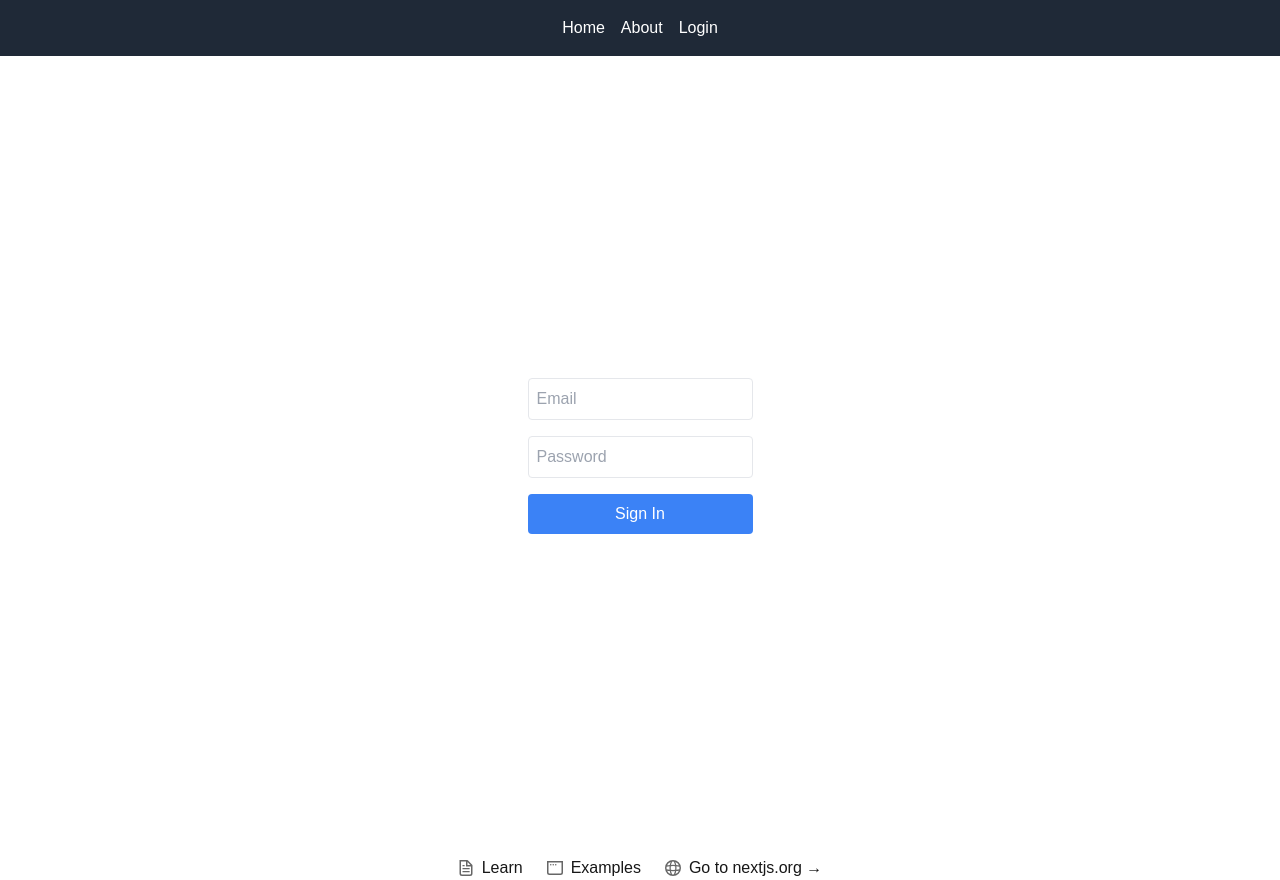
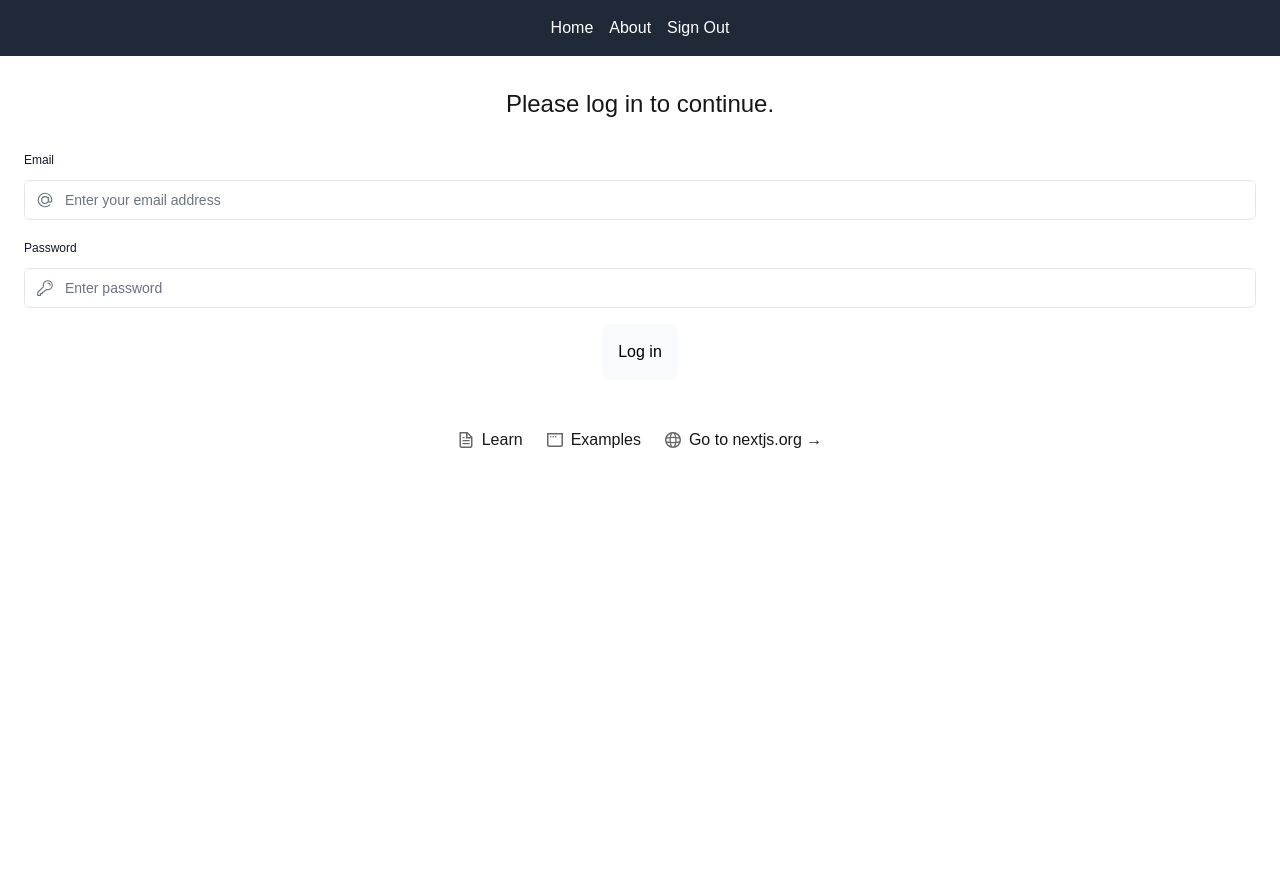
Before and after one commit to Bdmnss/tbc-next-project, a Next.js app: page /login in a window 1280 px wide. After the commit the page ends 800 px from the top, so only its background shows below. Built offline with nearby package versions, Linux system fonts and the light colour scheme; no server answers.

Commit message:
Update authentification according next/learn

```diff
--- a/app/api/auth/[...nextauth].ts
+++ /dev/null
@@ -1,36 +0,0 @@
-import NextAuth from "next-auth";
-import CredentialsProvider from "next-auth/providers/credentials";
-import { connectToDatabase } from "@/app/seed/db";
-import bcrypt from "bcrypt";
-
-export default NextAuth({
-  providers: [
-    CredentialsProvider({
-      name: "Credentials",
-      credentials: {
-        email: { label: "Email", type: "text" },
-        password: { label: "Password", type: "password" },
-      },
-      authorize: async (credentials) => {
-        const client = await connectToDatabase();
-        const res = await client.query("SELECT * FROM users WHERE email = $1", [
-          credentials?.email,
-        ]);
-        await client.end();
-
-        const user = res.rows[0];
-        if (
-          user &&
-          (await bcrypt.compare(credentials?.password as string, user.password))
-        ) {
-          return { id: user.id, name: user.name, email: user.email };
-        }
-        return null;
-      },
-    }),
-  ],
-  pages: {
-    signIn: "/login",
-  },
-  secret: process.env.AUTH_SECRET,
-});
--- a/app/lib/actions.ts
+++ b/app/lib/actions.ts
@@ -1,6 +1,6 @@
 "use server";
 
-import { signIn } from "next-auth/react";
+import { signIn } from "@/auth";
 import { AuthError } from "next-auth";
 
 export async function authenticate(
@@ -8,11 +8,7 @@
   formData: FormData
 ) {
   try {
-    const signInData: { [key: string]: string } = {};
-    formData.forEach((value, key) => {
-      signInData[key] = value.toString();
-    });
-    await signIn("credentials", signInData);
+    await signIn("credentials", formData);
   } catch (error) {
     if (error instanceof AuthError) {
       switch (error.type) {
--- a/app/login/page.tsx
+++ b/app/login/page.tsx
@@ -1,50 +1,83 @@
 "use client";
 
-import { signIn } from "next-auth/react";
-import { useState } from "react";
+import {
+  AtSymbolIcon,
+  KeyIcon,
+  ExclamationCircleIcon,
+} from "@heroicons/react/24/outline";
+import { useActionState } from "react";
+import { authenticate } from "@/app/lib/actions";
 
-export default function Login() {
-  const [email, setEmail] = useState("");
-  const [password, setPassword] = useState("");
-
-  const handleSubmit = async (e: React.FormEvent) => {
-    e.preventDefault();
-    const result = await signIn("credentials", {
-      redirect: false,
-      email,
-      password,
-    });
-
-    if (result?.error) {
-      console.error("Failed to sign in:", result.error);
-    } else {
-      window.location.href = "/";
-    }
-  };
+export default function LoginForm() {
+  const [errorMessage, formAction, isPending] = useActionState(
+    authenticate,
+    undefined
+  );
 
   return (
-    <div className="flex items-center justify-center min-h-screen">
-      <form onSubmit={handleSubmit} className="flex flex-col gap-4">
+    <form action={formAction} className="space-y-3">
+      <div className="flex flex-col justify-center items-center rounded-lg px-6 pb-4 pt-8">
+        <h1 className={`mb-3 text-2xl`}>Please log in to continue.</h1>
+        <div className="w-full">
+          <div>
+            <label
+              className="mb-3 mt-5 block text-xs font-medium text-gray-900"
+              htmlFor="email"
+            >
+              Email
+            </label>
+            <div className="relative">
               <input
+                className="peer block w-full rounded-md border border-gray-200 text-black py-[9px] pl-10 text-sm outline-2 placeholder:text-gray-500"
+                id="email"
                 type="email"
-          value={email}
-          onChange={(e) => setEmail(e.target.value)}
-          placeholder="Email"
-          className="border p-2 rounded text-black"
+                name="email"
+                placeholder="Enter your email address"
                 required
               />
+              <AtSymbolIcon className="pointer-events-none absolute left-3 top-1/2 h-[18px] w-[18px] -translate-y-1/2 text-gray-500 peer-focus:text-gray-900" />
+            </div>
+          </div>
+          <div className="mt-4">
+            <label
+              className="mb-3 mt-5 block text-xs font-medium text-gray-900"
+              htmlFor="password"
+            >
+              Password
+            </label>
+            <div className="relative">
               <input
+                className="peer block w-full rounded-md border border-gray-200 text-black py-[9px] pl-10 text-sm outline-2 placeholder:text-gray-500"
+                id="password"
                 type="password"
-          value={password}
-          onChange={(e) => setPassword(e.target.value)}
-          placeholder="Password"
-          className="border p-2 rounded text-black"
+                name="password"
+                placeholder="Enter password"
                 required
+                minLength={6}
               />
-        <button type="submit" className="bg-blue-500 text-white p-2 rounded">
-          Sign In
+              <KeyIcon className="pointer-events-none absolute left-3 top-1/2 h-[18px] w-[18px] -translate-y-1/2 text-gray-500 peer-focus:text-gray-900" />
+            </div>
+          </div>
+        </div>
+        <button
+          className="mt-4 bg-gray-50 text-black p-4 rounded-lg"
+          aria-disabled={isPending}
+        >
+          Log in
         </button>
+        <div
+          className="flex h-8 items-end space-x-1"
+          aria-live="polite"
+          aria-atomic="true"
+        >
+          {errorMessage && (
+            <>
+              <ExclamationCircleIcon className="h-5 w-5 text-red-500" />
+              <p className="text-sm text-red-500">{errorMessage}</p>
+            </>
+          )}
+        </div>
+      </div>
     </form>
-    </div>
   );
 }
--- a/auth.config.ts
+++ b/auth.config.ts
@@ -7,12 +7,12 @@
   callbacks: {
     authorized({ auth, request: { nextUrl } }) {
       const isLoggedIn = !!auth?.user;
-      const isOnHome = nextUrl.pathname.startsWith("/");
-      if (isOnHome) {
+      const isOnDashboard = nextUrl.pathname.startsWith("/dashboard");
+      if (isOnDashboard) {
         if (isLoggedIn) return true;
         return false;
       } else if (isLoggedIn) {
-        return Response.redirect(new URL("/", nextUrl));
+        return Response.redirect(new URL("/dashboard", nextUrl));
       }
       return true;
     },
--- a/components/ClientLayout.tsx
+++ b/components/ClientLayout.tsx
@@ -1,6 +1,5 @@
 "use client";
 
-import { SessionProvider } from "next-auth/react";
 import Header from "@/components/Header";
 import Footer from "@/components/Footer";
 
@@ -10,10 +9,10 @@
   children: React.ReactNode;
 }) {
   return (
-    <SessionProvider>
+    <>
       <Header />
       {children}
       <Footer />
-    </SessionProvider>
+    </>
   );
 }
--- a/components/Header.tsx
+++ b/components/Header.tsx
@@ -1,11 +1,9 @@
 "use client";
 
 import Link from "next/link";
-import { signOut, useSession } from "next-auth/react";
+import { signOut } from "next-auth/react";
 
 export default function Header() {
-  const { data: session } = useSession();
-
   return (
     <header className="w-full p-4 bg-gray-800 text-white">
       <nav className="flex justify-center space-x-4">
@@ -15,15 +13,9 @@
         <Link href="/about" className="hover:underline">
           About
         </Link>
-        {session ? (
-          <button onClick={() => signOut()} className="hover:underline">
-            Sign Out
-          </button>
-        ) : (
-          <Link href="/login" className="hover:underline">
-            Login
-          </Link>
-        )}
+        <button onClick={() => signOut()} className="hover:underline">
+          Sign Out
+        </button>
       </nav>
     </header>
   );
--- a/package.json
+++ b/package.json
@@ -9,6 +9,7 @@
     "lint": "next lint"
   },
   "dependencies": {
+    "@heroicons/react": "^2.2.0",
     "@vercel/postgres": "^0.10.0",
     "bcrypt": "^5.1.1",
     "lodash.debounce": "^4.0.8",
```
Also changed, not shown: auth.ts (+3 -4 lines), 1 other file (tests, documents, lock files or other folders). Lines whose indentation alone changed are shown as unchanged.
